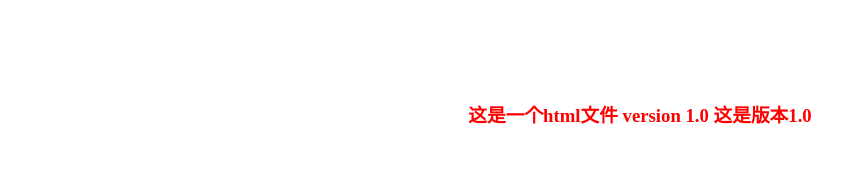
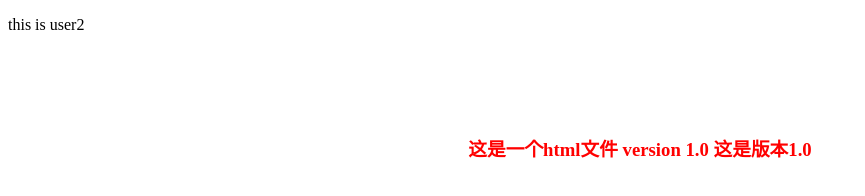
Before and after one commit to KiKiKi007/test.com, a plain HTML site: page index.html in a window 1280 px wide. Shown: the whole page, without its empty margins (0-865 px from the left). Drawn offline with Linux system fonts and the light colour scheme.

Commit message:
user2 modify index

```diff
--- a/index.html
+++ b/index.html
@@ -6,6 +6,7 @@
 	<link rel="stylesheet" type="text/css" href="style.css">
 </head>
 <body>
+	<p>this is user2</p>
 	<h3>这是一个html文件 version 1.0 这是版本1.0</h3>
 
 </body>
```
